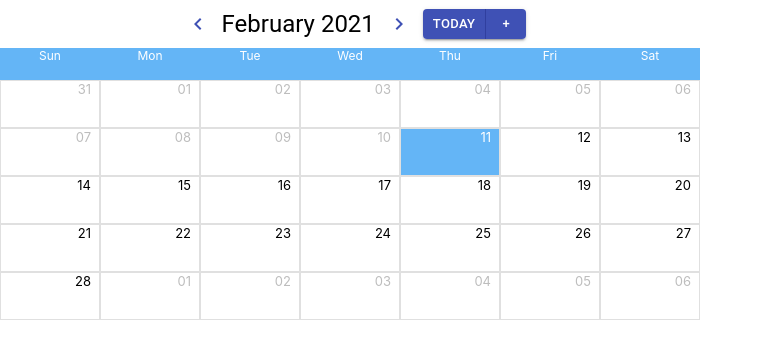
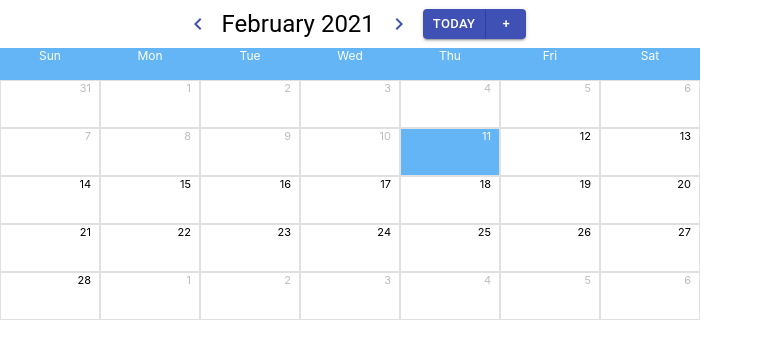
Before and after one commit to quddd/availability-calendar, a React (Create React App) app: page / in a window 1280 px wide. Shown: the top 358 px of the page, without its empty margins (0-763 px from the left). Built offline with nearby package versions, Linux system fonts and the light colour scheme.

Commit message:
Update Calendar.js

```diff
--- a/src/components/Calendar.js
+++ b/src/components/Calendar.js
@@ -29,7 +29,7 @@ const useStyles = makeStyles((theme) => ({
     height: theme.spacing(6),
     minWidth: 45,
     padding: theme.spacing(0, 1),
-    fontSize: "calc(5px + 1vmin)",
+    fontSize: "calc(3px + 1vmin)",
     cursor: "pointer",
   },
   weekNames: {
@@ -136,7 +136,7 @@ function Calendar() {
                 className={`${classes.days} ${dayColor(day)}`}
                 onClick={(e) => handleClick(e, day)}
               >
-                {format(day, "dd")}
+                {format(day, "d")}
               </Grid>
             ))}
           </Grid>
```
